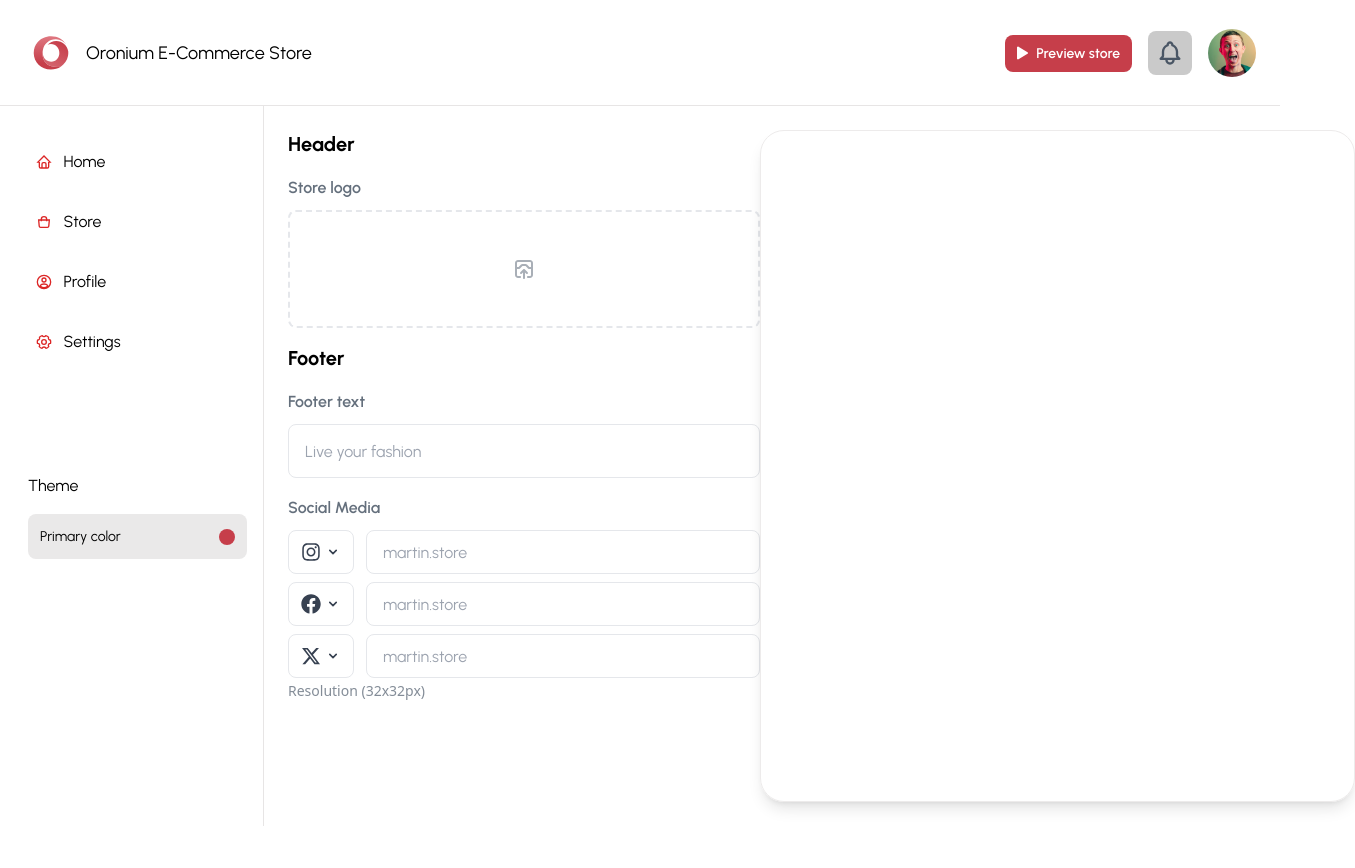
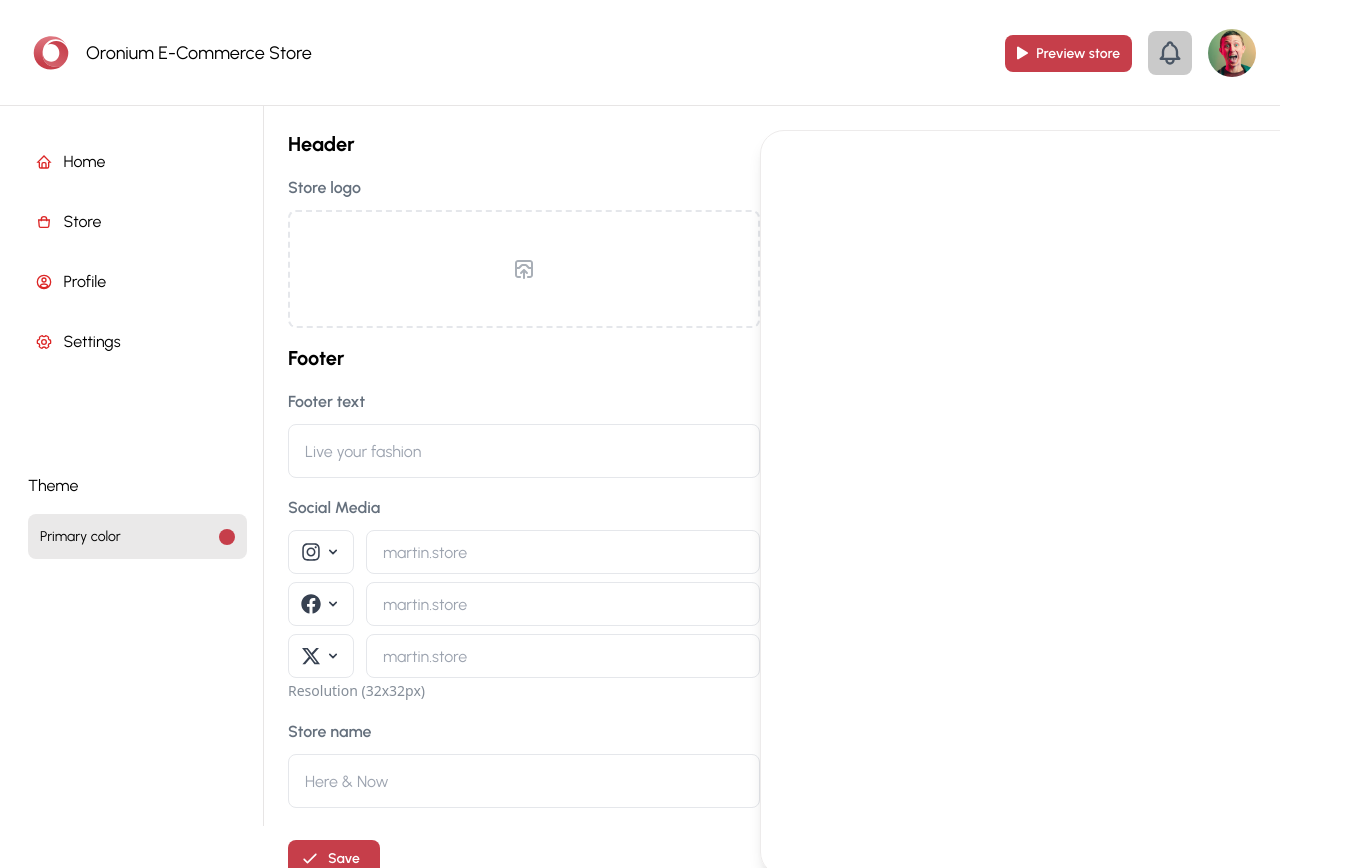
Before and after one commit to Abinsonsuresh/Ecommerce-Dashboard-Oronium, a Next.js app: page / in a window 1280 px wide. Shown: the top 868 px of the page, 1355 px wide, since content can reach past the window. Before the commit the page ends 826 px from the top, so only its background shows below. Built offline with nearby package versions, Linux system fonts and the light colour scheme.

Commit message:
main home y scroll added

```diff
--- a/src/Pages/Home/Main/MainHome.jsx
+++ b/src/Pages/Home/Main/MainHome.jsx
@@ -1,17 +1,15 @@
 import Sidebar from '@/components/Sidebar/Main/Sidebar'
 import { SMIcons } from '../Data/SocialMediaIcons';
 import DropDownBtn from '@/components/Global/Dropdown/Main/DropDownBtn';
-import { UploadIcon } from '@/assets/svg';
+import { SaveIcon, UploadIcon } from '@/assets/svg';
+import MButton from '@/components/Global/Button/MainBtn/MButton';
 
 const MainHome = () => {
 
 
   return (
-    <div>
-      <div className='flex'>
-        <div className='hidden md:block'>
-          <Sidebar />
-        </div>
+
+    <div className='  overflow-y-scroll scroll-smooth flex-col w-full max-h-screen overflow-hidden'>
 
       <div className="grid grid-cols-1 md:grid-cols-2 p-6 pr-12">
         <div className=' max-w-[492px] '>
@@ -23,7 +21,7 @@ const MainHome = () => {
               <span className='oronium-regular-font  text-[#29384bb9]'>Store logo</span>
               <div className='h-[118px] w-full rounded-[8px] border-2 flex justify-center items-center  border-dashed mt-2 cursor-pointer hover:bg-[#3939392d]'>
                 <span>
-                  {<UploadIcon/>}
+                  {<UploadIcon />}
 
                 </span>
               </div>
@@ -65,7 +63,20 @@ const MainHome = () => {
           </div>
 
 
+          {/* STORE NAME SECTION */}
+          <div className='mt-4'>
+            <div>
+              <span className='oronium-regular-font   text-[#29384bb9]'>Store name</span>
+              <div className='mt-2'>
+                <input type="text" className='w-full h-[54px] UrbanistFont p-[16px] border-[1px] outline-none rounded-[8px]' placeholder='Here & Now' />
+              </div>
+            </div>
+          </div>
 
+          <div className='w-[92px] mt-8'>
+            <MButton icon={<SaveIcon/>
+            } text={'Save'} />
+          </div>
         </div>
 
 
@@ -76,7 +87,7 @@ const MainHome = () => {
 
 
     </div>
-    </div>
+
   )
 }
 
--- a/src/app/page.js
+++ b/src/app/page.js
@@ -1,9 +1,16 @@
 import MainHome from "@/Pages/Home/Main/MainHome";
+import Sidebar from "@/components/Sidebar/Main/Sidebar";
 export default function Home() {
   return (
     <div>
-      <div >
-        <MainHome />
+      <div className="flex flex-row overflow-hidden">
+        <div className='hidden md:block sticky bottom-0'>
+          <Sidebar />
+        </div>
+
+        <div className="w-full">
+          <MainHome />
+        </div>
       </div>
     </div>
   );
--- a/src/assets/svg.jsx
+++ b/src/assets/svg.jsx
@@ -22,3 +22,11 @@ export const UploadIcon = () => {
         </svg>
     )
 }
+
+export const SaveIcon = () => {
+    return (
+        <svg width="20" height="21" viewBox="0 0 20 21" fill="none" xmlns="http://www.w3.org/2000/svg">
+              <path fill-rule="evenodd" clip-rule="evenodd" d="M16.4226 5.74408C16.748 6.06951 16.748 6.59715 16.4226 6.92259L8.08927 15.2559C7.76383 15.5814 7.23619 15.5814 6.91075 15.2559L3.57742 11.9226C3.25198 11.5972 3.25198 11.0695 3.57742 10.7441C3.90286 10.4186 4.4305 10.4186 4.75593 10.7441L7.50001 13.4882L15.2441 5.74408C15.5695 5.41864 16.0972 5.41864 16.4226 5.74408Z" fill="white" />
+            </svg>
+    )
+}
```
Lines whose indentation alone changed are shown as unchanged.
